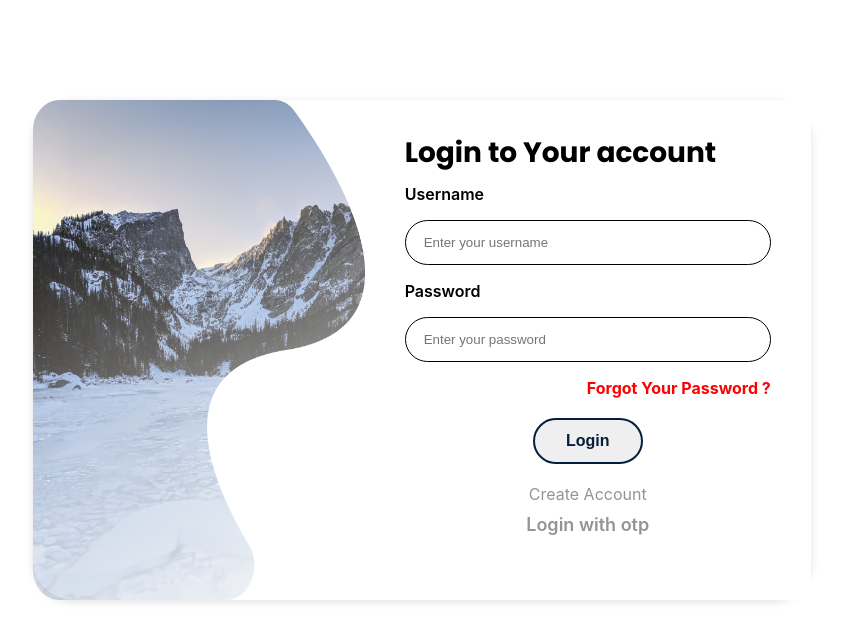
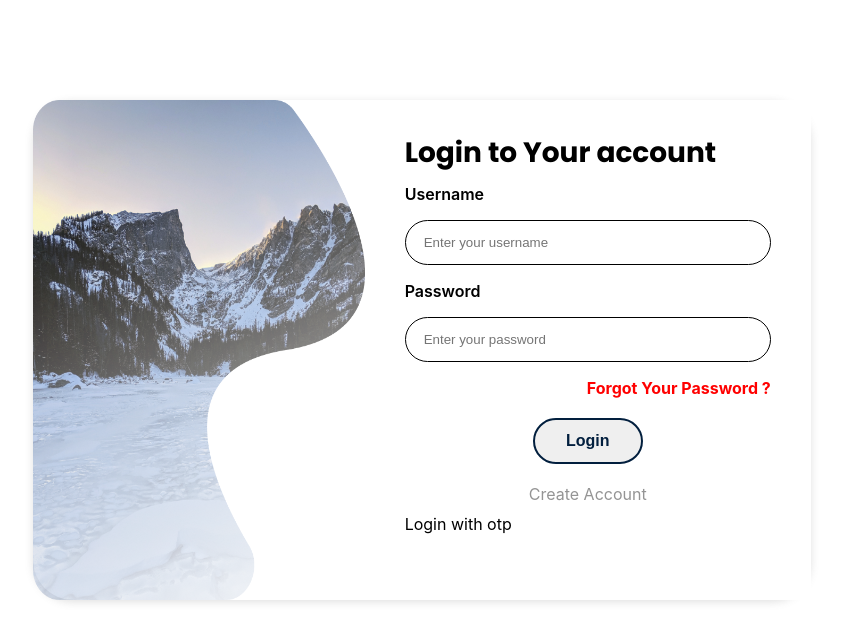
Before and after one commit to saheersk/himtrek, a React (Create React App) app: page /login in a window 1280 px wide. Shown: the top 642 px of the page, without its empty margins (218-1061 px from the left). Built offline with nearby package versions, Linux system fonts and the light colour scheme.

Commit message:
login with otp page  function done

```diff
--- a/src/App.js
+++ b/src/App.js
@@ -25,6 +25,7 @@ import Career from "./components/screens/Career/Career";
 import CareerSingle from "./components/screens/Career/CareerSingle";
 import CareerForm from "./components/screens/Career/CareerForm";
 import MyOrder from "./components/screens/MyOrder/MyOrder";
+import LoginOtp from "./components/screens/Auth/Login/LoginOtp";
 
 function App() {
   const [loading, setLoading] = useState(false);
@@ -81,7 +82,7 @@ function App() {
               <Route path="/career" element={<Career />} />
               <Route path="/career/view/:slug" element={<CareerSingle />} />
               <Route path="/career-form" element={<CareerForm />} />
-              <Route path="/login-otp" element={<CareerForm />} />
+              <Route path="/login-otp" element={<LoginOtp />} />
               <Route path="/my-orders" element={<MyOrder />} />
             </Routes>
           </Router>
--- a/src/components/screens/Auth/Login/Login.js
+++ b/src/components/screens/Auth/Login/Login.js
@@ -9,6 +9,7 @@ import {
   loginFailure,
   loginSuccess,
 } from "../../../../Redux/Auth/auth";
+import LoginOtp from "./LoginOtp";
 
 function Login() {
   const dispatch = useDispatch();
@@ -16,6 +17,8 @@ function Login() {
 
   const [username, setUsername] = useState("");
   const [password, setPassword] = useState("");
+
+  const [phoneNumber, setPhoneNumber] = useState(true);
 
   const navigate = useNavigate();
 
@@ -44,6 +47,10 @@ function Login() {
       });
   };
 
+  const toggleOtp = () => {
+    setPhoneNumber(!phoneNumber);
+  };
+
   return (
     <>
       <div className="login-page">
@@ -56,6 +63,7 @@ function Login() {
             </div>
             <div className="container">
               <h4>Login to Your account</h4>
+              {phoneNumber ? (
                 <form action="" onSubmit={handleSubmit}>
                   <label>Username</label>
                   <input
@@ -77,10 +85,17 @@ function Login() {
                   {message && <p>{message.data}</p>}
                   <input type="submit" value="Login" />
                 </form>
+              ) : (
+                <LoginOtp />
+              )}
               <Link to="/sign-up">Create Account</Link>
-              <Link className="login-otp" to="/login-otp">
+              <span
+                onClick={() => toggleOtp()}
+                className="login-otp"
+                to="/login-otp"
+              >
                 Login with otp
-              </Link>
+              </span>
             </div>
           </section>
         </div>
--- a/src/components/screens/Auth/Login/LoginOtp.js
+++ b/src/components/screens/Auth/Login/LoginOtp.js
@@ -5,18 +5,20 @@ import { Link } from "react-router-dom";
 function LoginOtp() {
   return (
     <>
-      <div className="login-otp-page">
-        <div className="wrapper">
-          <div className="login-otp">
-            <h4>Login with otp</h4>
-            <form action="">
-              <label htmlFor="">Phone</label>
-              <input type="text" />
-            </form>
-            <Link to="/otp">Submit</Link>
-          </div>
-        </div>
-      </div>
+      <form action="" >
+                <label>Phone Number</label>
+                <input
+                  // onChange={(e) => setUsername(e.target.value)}
+                  // value={username}
+                  type="text"
+                  placeholder="Enter your username"
+                />
+                <Link className="forgot" to="/forgot-password">
+                  Forgot Your Password ?
+                </Link>
+                {/* {message && <p>{message.data}</p>} */}
+                <input type="submit" value="Login" />
+              </form>
     </>
   );
 }
```
Lines whose indentation alone changed are shown as unchanged.
